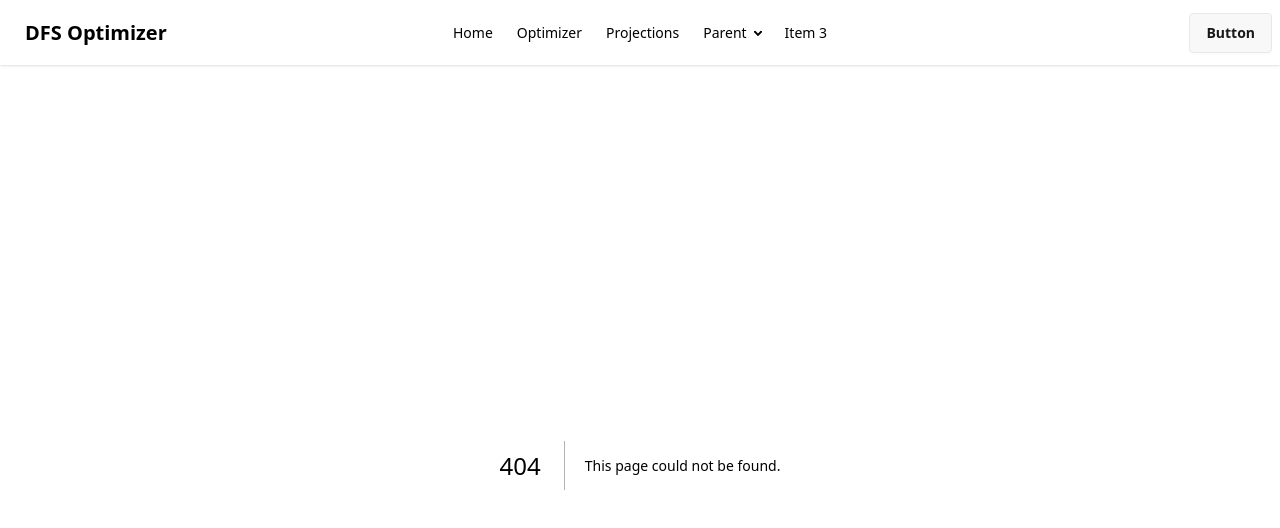
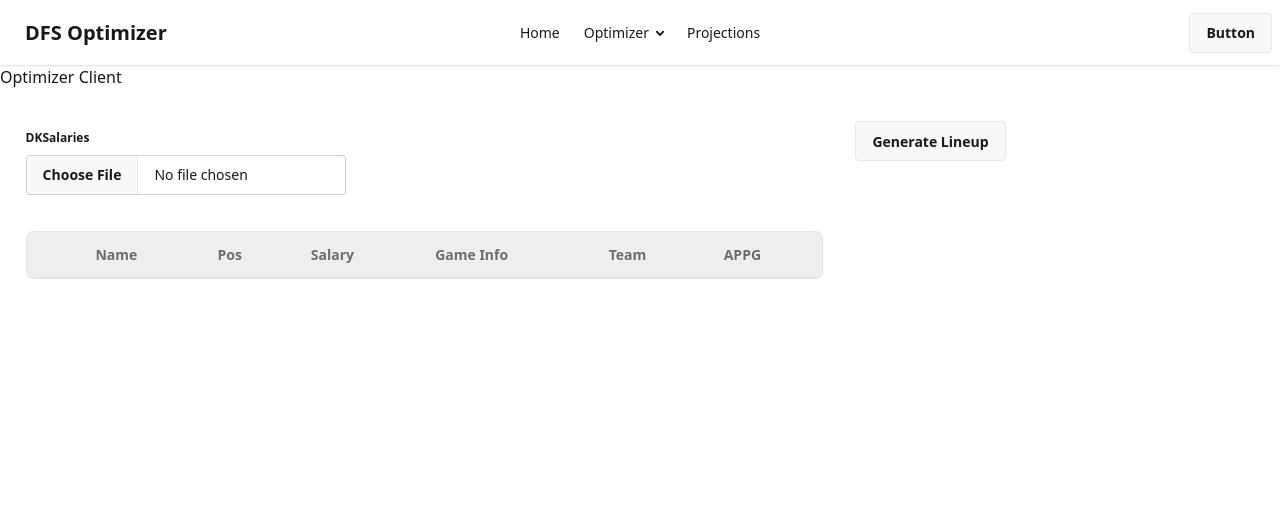
Before and after one commit to forwoodb/lineup-optimizer, a Next.js app: page /optimizer/draftkings in a window 1280 px wide. Before the commit this address had no page. Shown: the top 528 px of the page. Built offline with nearby package versions, Linux system fonts and the light colour scheme.

Commit message:
Changed optimizer page link in NavLinks component to dropdown menu, added Draftkings menu option; created Draftkings route

```diff
--- a/app/components/Navlinks.tsx
+++ b/app/components/Navlinks.tsx
@@ -17,12 +17,14 @@ const Navlinks = () => {
         </Link>
       </li>
       <li>
-        <Link
-          href={`/optimizer`}
-          className={`${pathname === "/optimizer" && "bg-base-200 border-b border-black"}`}
-        >
-          Optimizer
-        </Link>
+        <details>
+          <summary>Optimizer</summary>
+          <ul className="p-2 bg-base-100 w-40 z-1">
+            <li>
+              <Link href={"/optimizer/draftkings"}>DraftKings</Link>
+            </li>
+          </ul>
+        </details>
       </li>
       <li>
         <Link
@@ -32,22 +34,6 @@ const Navlinks = () => {
           Projections
         </Link>
       </li>
-      <li>
-        <details>
-          <summary>Parent</summary>
-          <ul className="p-2 bg-base-100 w-40 z-1">
-            <li>
-              <a>Submenu 1</a>
-            </li>
-            <li>
-              <a>Submenu 2</a>
-            </li>
-          </ul>
-        </details>
-      </li>
-      <li>
-        <a>Item 3</a>
-      </li>
     </>
   );
 };
--- a/app/optimizer/page.tsx
+++ b/app/optimizer/draftkings/page.tsx
@@ -1,4 +1,4 @@
-import OptimizerClient from "../components/OptimizerClient";
+import OptimizerClient from "../../components/OptimizerClient";
 
 const OptimizerPage = () => {
   return (
```
